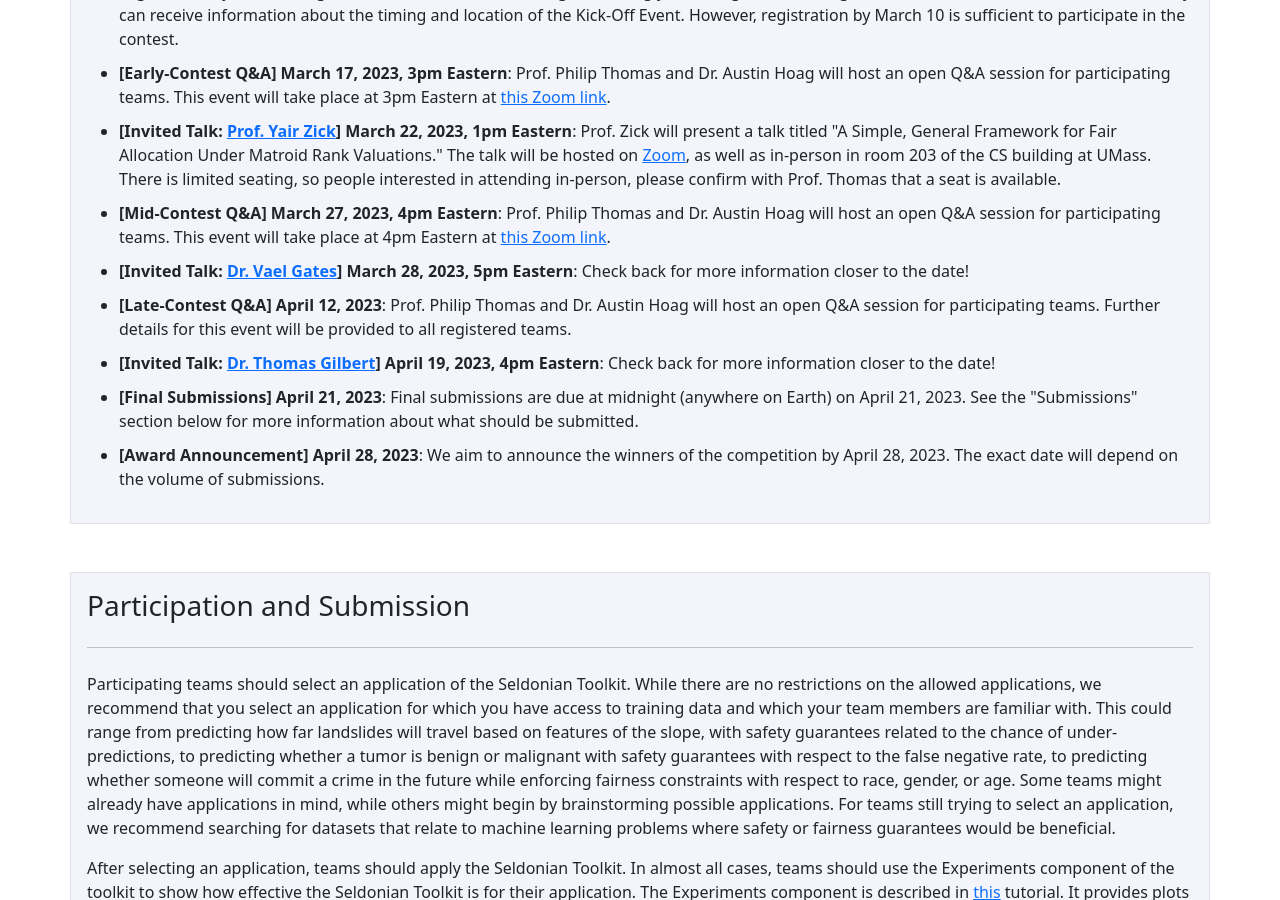
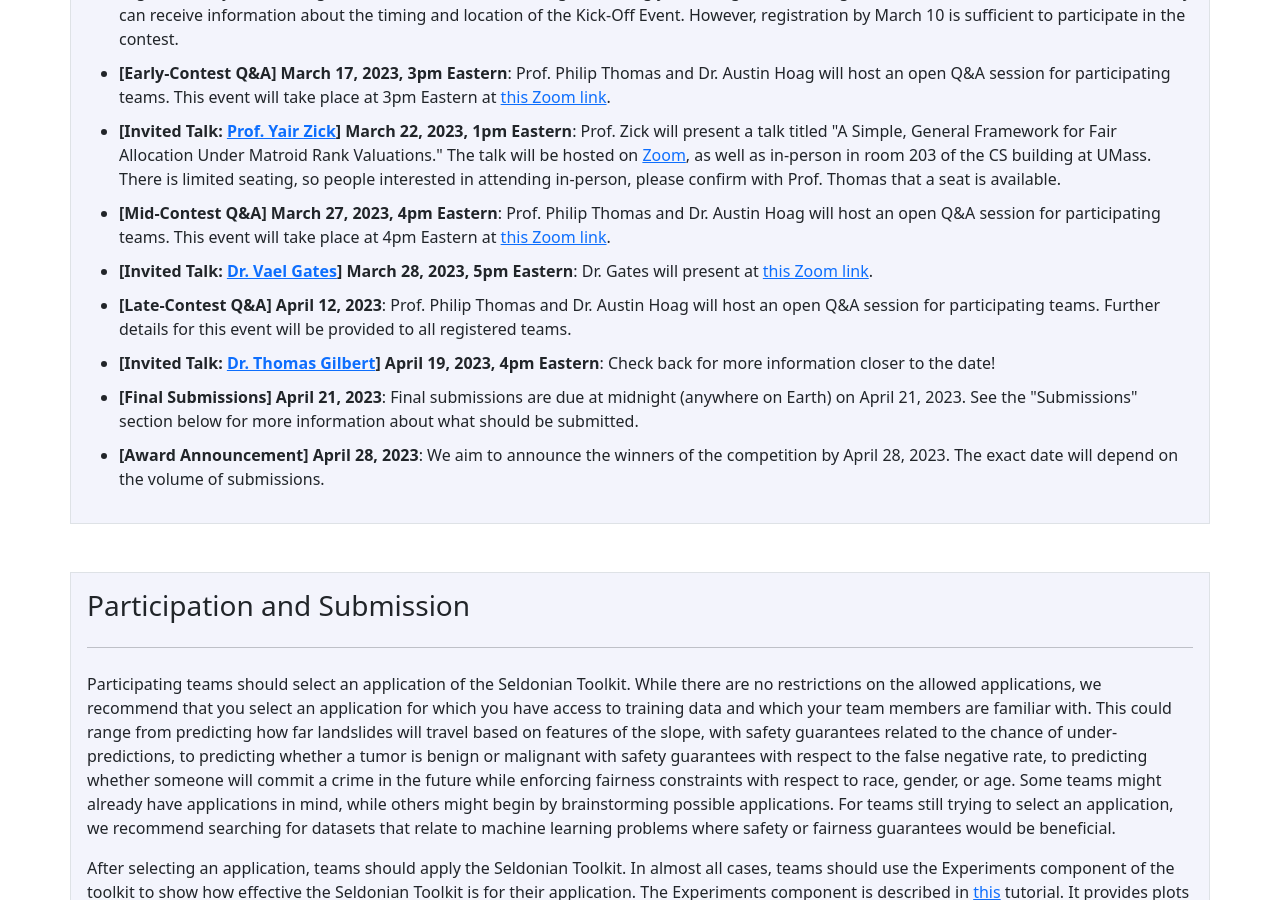
Before and after one commit to seldonian-framework/Tutorials, a Jekyll site: the page built from contest.md, in a window 1280 px wide and 900 px high, scrolled down 1646 px. Built offline with Jekyll 4.4.1, drawn with Linux system fonts in a browser that asks for light colours; nearby versions of some CDN libraries.

Commit message:
Added Zoom link for Vael's talk.

```diff
--- a/contest.md
+++ b/contest.md
@@ -66,7 +66,7 @@ title: Seldonian \| Competition
             <li style="margin: 10px 0;"><b>[Early-Contest Q&A] March 17, 2023, 3pm Eastern</b>: Prof. Philip Thomas and Dr. Austin Hoag will host an open Q&A session for participating teams. This event will take place at 3pm Eastern at <a href="https://umass-amherst.zoom.us/j/91864345408">this Zoom link</a>.</li>
             <li style="margin: 10px 0;"><b>[Invited Talk: <a href="https://people.umass.edu/yzick/">Prof. Yair Zick</a>] March 22, 2023, 1pm Eastern</b>: Prof. Zick will present a talk titled "A Simple, General Framework for Fair Allocation Under Matroid Rank Valuations." The talk will be hosted on <a href="https://umass-amherst.zoom.us/j/98544373996">Zoom</a>, as well as in-person in room 203 of the CS building at UMass. There is limited seating, so people interested in attending in-person, please confirm with Prof. Thomas that a seat is available.</li>
             <li style="margin: 10px 0;"><b>[Mid-Contest Q&A] March 27, 2023, 4pm Eastern</b>: Prof. Philip Thomas and Dr. Austin Hoag will host an open Q&A session for participating teams. This event will take place at 4pm Eastern at <a href="https://umass-amherst.zoom.us/j/97492091365">this Zoom link</a>.</li>
-            <li style="margin: 10px 0;"><b>[Invited Talk: <a href="https://vaelgates.com/">Dr. Vael Gates</a>] March 28, 2023, 5pm Eastern</b>: Check back for more information closer to the date!</li>
+            <li style="margin: 10px 0;"><b>[Invited Talk: <a href="https://vaelgates.com/">Dr. Vael Gates</a>] March 28, 2023, 5pm Eastern</b>: Dr. Gates will present at <a href="https://umass-amherst.zoom.us/j/96125157770">this Zoom link</a>.</li>
             <li style="margin: 10px 0;"><b>[Late-Contest Q&A] April 12, 2023</b>: Prof. Philip Thomas and Dr. Austin Hoag will host an open Q&A session for participating teams. Further details for this event will be provided to all registered teams.</li>
             <li style="margin: 10px 0;"><b>[Invited Talk: <a href="https://www.thomaskrendlgilbert.com/">Dr. Thomas Gilbert</a>] April 19, 2023, 4pm Eastern</b>: Check back for more information closer to the date!</li>
             <li style="margin: 10px 0;">
```
